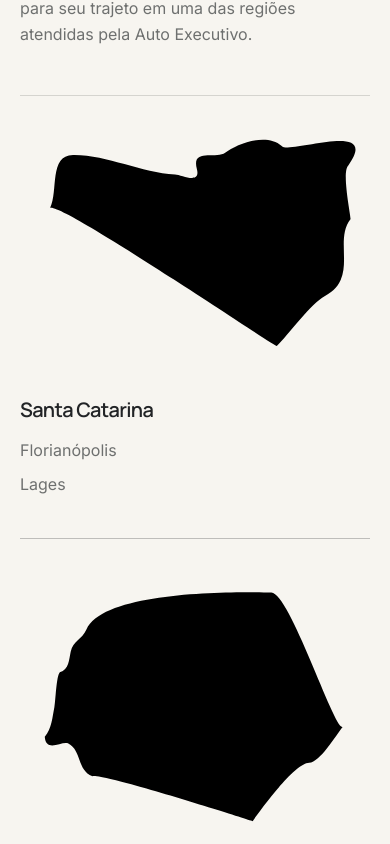
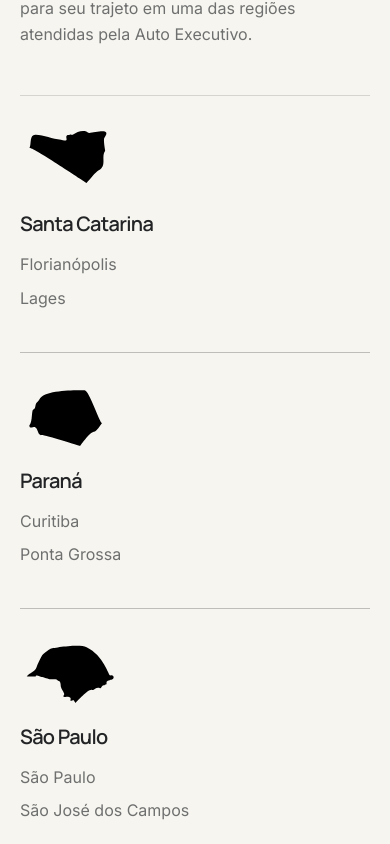
Before and after one commit to dborgesdev/autoexecutivo, a React (Vite) app: page / in a window 390 px wide. Shown: the part 6580-7424 px from the top of the page. Built offline with nearby package versions, Linux system fonts and the light colour scheme.

Commit message:
style: size state silhouettes in regions section

```diff
--- a/src/styles/landing.css
+++ b/src/styles/landing.css
@@ -100,7 +100,7 @@
 .quality-word { margin-top: var(--space-16); color: var(--color-bg-secondary); font-family: var(--font-heading); font-weight: var(--font-weight-semibold); font-size: clamp(2.8rem, 14vw, 11rem); line-height: 0.9; letter-spacing: -0.05em; white-space: nowrap; user-select: none; }
 .regions-grid { display: grid; gap: var(--space-8); margin-bottom: var(--space-12); }
 .region-group { border-top: 1px solid var(--color-border); padding-top: var(--space-8); }
-.region-group__initials { display: block; font-family: var(--font-heading); font-size: clamp(4rem, 7vw, 6rem); line-height: 1; font-weight: var(--font-weight-medium); letter-spacing: -0.06em; margin-bottom: var(--space-6); }
+.region-group__silhouette { display: block; width: clamp(84px, 8vw, 118px); height: 82px; margin-bottom: var(--space-6); color: var(--color-text-primary); overflow: visible; }\n.region-group__silhouette path { fill: currentColor; }
 .region-group h3 { font-size: 1.25rem; }
 .region-group ul { list-style: none; padding: 0; margin: var(--space-4) 0 0; color: var(--color-text-secondary); }
 .region-group li + li { margin-top: var(--space-2); }
@@ -150,7 +150,7 @@
   .quality-word { margin-top: var(--space-12); padding-top: var(--space-6); border-top: 1px solid var(--color-border); color: var(--color-border); font-size: clamp(2.8rem, 15.2vw, 5.5rem); line-height: 1; }
   .regions-grid { gap: var(--space-10); }
   .region-group { padding-top: var(--space-8); }
-  .region-group__initials { margin-bottom: var(--space-4); }
+  .region-group__silhouette { width: 92px; height: 68px; margin-bottom: var(--space-4); }
   .region-group + .region-group { border-top-color: color-mix(in srgb, var(--color-graphite) 25%, transparent); }
   .footer__grid { gap: var(--space-8); }
   .footer__grid > div { padding-bottom: var(--space-2); }
```
